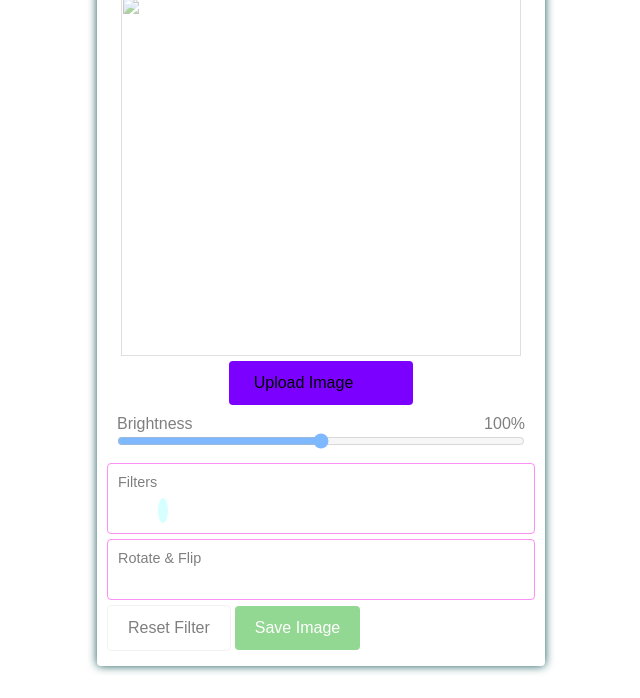
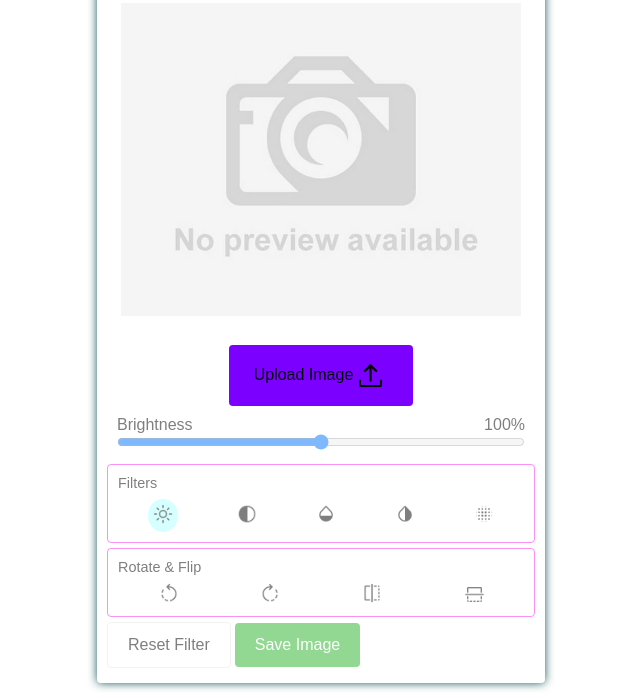
Before and after one commit to utkarsh050122/Image-Editor, a plain HTML site: page index.html in a window 1280 px wide. Shown: the part 102-800 px from the top of the page, without its empty margins (319-959 px from the left). Drawn offline with Linux system fonts and the light colour scheme.

Commit message:
Update index.html

```diff
--- a/index.html
+++ b/index.html
@@ -12,11 +12,11 @@
         <h1>photo editor</h1>
         <hr />
         <div class="view_img">
-          <img src="images/nopre.jpg" alt="" />
+          <img src="./nopre.jpg" alt="" />
         </div>
 
         <div class="choose_img">
-          <button>Upload Image <img src="images/upload.png" alt="" /></button>
+          <button>Upload Image <img src="./upload.png" alt="" /></button>
           <input type="file" name="" id="" accept="image/*" hidden />
         </div>
 
@@ -31,29 +31,29 @@
           <p>filters</p>
           <div class="icons_room">
             <button title="brightness" id="brightness" class="active">
-              <img src="images/brightnss.png" alt="" />
+              <img src="./brightnss.png" alt="" />
             </button>
             <button title="contrast" id="contrast">
-              <img src="images/contrast.png" alt="" />
+              <img src="./contrast.png" alt="" />
             </button>
             <button title="saturate" id="saturate">
-              <img src="images/opactiy.png" alt="" />
+              <img src="./opactiy.png" alt="" />
             </button>
             <button title="invert" id="invert">
-              <img src="images/invert.png" alt="" />
+              <img src="./invert.png" alt="" />
             </button>
             <button title="blur" id="blur">
-              <img src="images/blur.png" alt="" />
+              <img src="./blur.png" alt="" />
             </button>
           </div>
         </div>
         <div class="icons_filter">
           <p>rotate & flip</p>
           <div class="icons_room1">
-            <button title="rotate_left" id="rotate_left"><img src="images/rotateleft.png" alt="" /></button>
-            <button title="rotate_right" id="rotate_right"><img src="images/rotateright.png" alt="" /></button>
-            <button title="flip_x" id="flip_x"><img src="images/flip.png" alt="" /></button>
-            <button title="flip_y" id="flip_y"><img src="images/flip.png" alt="" /></button>
+            <button title="rotate_left" id="rotate_left"><img src="./rotateleft.png" alt="" /></button>
+            <button title="rotate_right" id="rotate_right"><img src="./rotateright.png" alt="" /></button>
+            <button title="flip_x" id="flip_x"><img src="./flip.png" alt="" /></button>
+            <button title="flip_y" id="flip_y"><img src="./flip.png" alt="" /></button>
           </div>
         </div>
 
```
